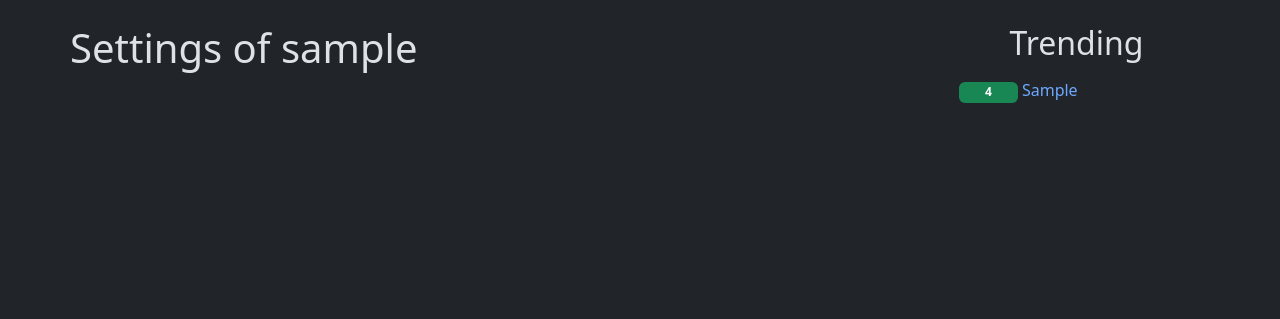
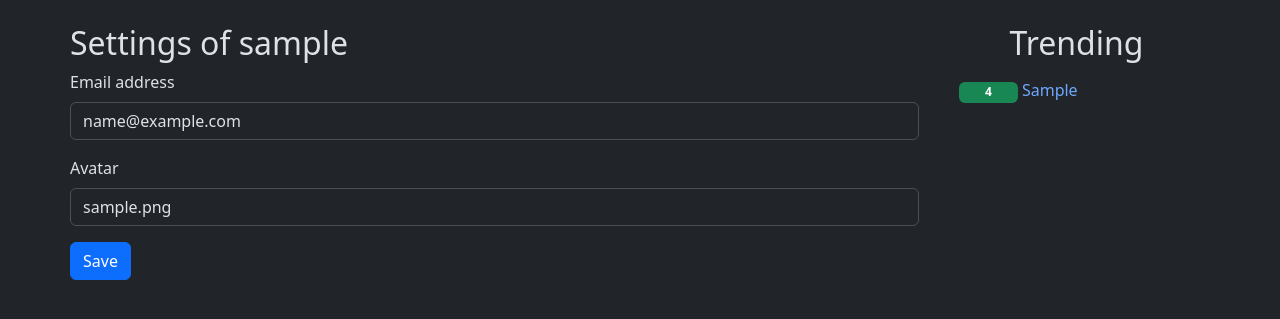
Before and after one commit to inna-tuzhikova/hasker, a Django app: page /settings/ in a window 1280 px wide. Shown: the part 56-375 px from the top of the page. Run offline with Django 4.2, Linux system fonts and the light colour scheme; a user stored in the database is signed in; tables that the repository leaves empty hold one stand-in row (values such as "Sample post"); some libraries are stand-ins or nearby versions.

Commit message:
settings

```diff
--- a/members/forms.py
+++ b/members/forms.py
@@ -1,6 +1,8 @@
 from django import forms
 from django.contrib.auth.forms import UserCreationForm
 from django.contrib.auth.models import User
+
+from .models import Member
 
 
 class SignUpForm(UserCreationForm):
@@ -10,3 +12,15 @@ class SignUpForm(UserCreationForm):
     class Meta:
         model = User
         fields = ('username', 'email', 'password1', 'password2', 'avatar')
+
+
+class MemberUpdateForm(forms.ModelForm):
+    class Meta:
+        model = Member
+        fields = ['avatar']
+
+
+class UserUpdateForm(forms.ModelForm):
+    class Meta:
+        model = User
+        fields = ['email']
--- a/members/templates/members/settings.html
+++ b/members/templates/members/settings.html
@@ -1,5 +1,51 @@
 {% extends 'base.html' %}
 {% load static %}
 {% block content %}
-<h1>Settings of {{ user.username }}</h1>
+<h2>Settings of {{ user.username }}</h2>
+<form method="post">
+  {% csrf_token %}
+  {% for field in form %}
+    <div class="mb-3">
+      <label
+        for="{{ field.id_for_label }}"
+        class="form-label">{{ field.label }}
+      </label>
+      <input
+        type="{{ field.field.widget.input_type }}"
+        {% if field.field.disabled %}
+          disabled="True"
+        {% endif %}
+        class="form-control"
+        id="{{ field.id_for_label }}"
+        name="{{ field.html_name }}"
+        value="{{ field.value|default_if_none:"" }}">
+      {% for error in field.errors %}
+        <div class="error text-danger">{{ error }}</div>
+      {% endfor %}
+     </div>
+  {% endfor %}
+    {% for field in member_form %}
+    <div class="mb-3">
+      <label
+        for="{{ field.id_for_label }}"
+        class="form-label">{{ field.label }}
+      </label>
+      <input
+        type="{{ field.field.widget.input_type }}"
+        {% if field.field.disabled %}
+          disabled="True"
+          reuired="False"
+        {% endif %}
+        class="form-control"
+        id="{{ field.id_for_label }}"
+        name="{{ field.html_name }}"
+        value="{{ field.value|default_if_none:"" }}">
+      {% for error in field.errors %}
+        <div class="error text-danger">{{ error }}</div>
+      {% endfor %}
+     </div>
+  {% endfor %}
+
+  <button type="submit" class="btn btn-primary">Save</button>
+</form>
 {% endblock %}
--- a/members/views.py
+++ b/members/views.py
@@ -3,9 +3,9 @@ from django.contrib.auth.views import LoginView, LogoutView
 from django.contrib.auth.mixins import LoginRequiredMixin
 from django.contrib import messages
 from django.shortcuts import render, redirect
-from django.views.generic import DetailView
+from django.views.generic.base import View, ContextMixin
 
-from .forms import SignUpForm
+from .forms import SignUpForm, MemberUpdateForm, UserUpdateForm
 from .models import Member
 from questions.views import TopTrendingQuestionsMixin
 
@@ -51,11 +51,32 @@ def signup(request):
 class MemberSettingsView(
     TopTrendingQuestionsMixin,
     LoginRequiredMixin,
-    DetailView
+    ContextMixin,
+    View
 ):
     login_url = 'login'
-    # model = Member
     template_name = 'members/settings.html'
 
-    def get_object(self):
-        return Member.objects.get(user=self.request.user)
+    def get(self, request):
+        user_form = UserUpdateForm(instance=request.user)
+        member_form = MemberUpdateForm(instance=request.user.profile)
+        context = self.get_context_data(
+            form=user_form,
+            member_form=member_form
+        )
+        return render(request, self.template_name, context=context)
+
+    def post(self, request):
+        user_form = UserUpdateForm(request.POST)
+        member_form = MemberUpdateForm(request.POST)
+        if user_form.is_valid() and member_form.is_valid():
+            request.user.email = user_form.cleaned_data['email']
+            request.user.save()
+            request.user.profile.avatar = member_form.cleaned_data['avatar']
+            request.user.profile.save()
+            return redirect('settings')
+        context = self.get_context_data(
+            form=user_form,
+            member_form=member_form
+        )
+        return render(request, self.template_name, context)
```
